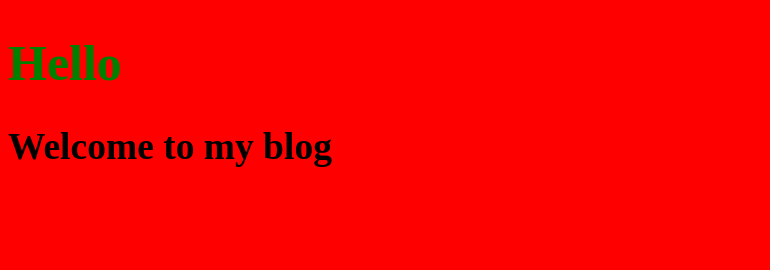
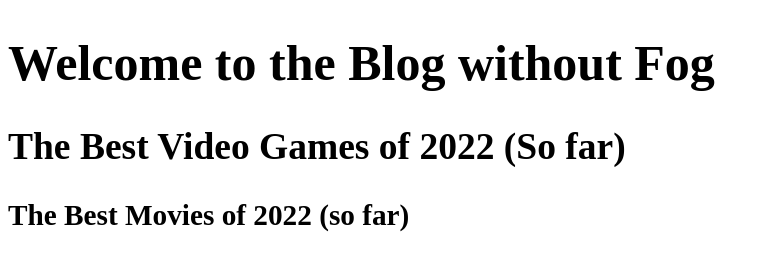
Before and after one commit to staten-island-tech/css-blogpost-project-michaelv24, a plain HTML site: page index.html in a window 1280 px wide. Shown: the whole page, without its empty margins (0-770 px from the left). Drawn offline with Linux system fonts and the light colour scheme.

Commit message:
Continuing my Blog Website

```diff
--- a/index.html
+++ b/index.html
@@ -7,7 +7,17 @@
     <link rel="stylesheet" href="style.css" />
   </head>
   <body class="main-header" id="bodyid">
-    <h1>Hello</h1>
-    <h2>Welcome to my blog</h2>
+    <div class="parent">
+      <h1 class="header">Welcome to the Blog without Fog</h1>
+    </div>
+    <div class="Blog #1">
+      <h2 class="Blog #1">The Best Video Games of 2022 (So far)</h2>
+    </div>
+    <h3 class="Blog #2"></h3>
+    <div class="Blog#2"></div>
+
+    <div class="Blog #3">
+      <h3 class="Blog #3">The Best Movies of 2022 (so far)</h3>
+    </div>
   </body>
 </html>
--- a/style.css
+++ b/style.css
@@ -1,13 +1,12 @@
 body {
-  background-color: red;
+  background-color: white;
   color: blue;
   font-size: 25px;
 }
 #id {
   color: purple;
 }
-h1 {
-  color: green;
+
 }
 .main-header {
   color: white;
```
